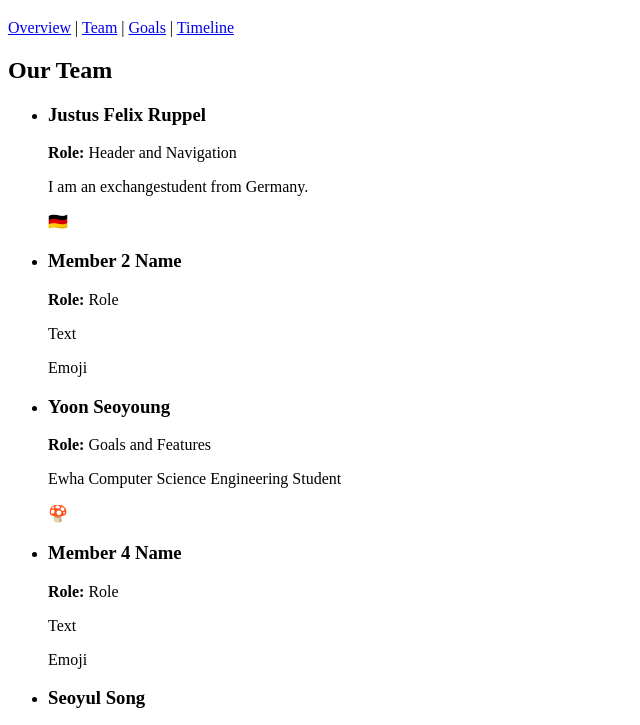
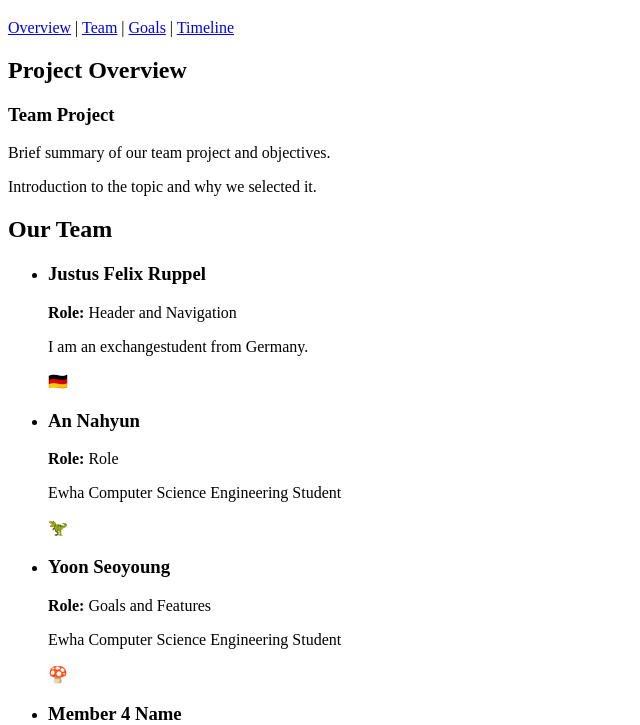
Before and after one commit to 3iubae/team-project-homepage, a plain HTML site: page index.html in a window 1280 px wide. Shown: the part 61-786 px from the top of the page, without its empty margins (0-640 px from the left). Drawn offline with Linux system fonts and the light colour scheme.

Commit message:
Add project overview section

```diff
--- a/index.html
+++ b/index.html
@@ -18,7 +18,10 @@
 <main>
 <!-- Feature sections will be added here by different members -->
     <section id="overview">
-
+    <h2>Project Overview</h2>
+    <h3>Team Project</h3>
+    <p>Brief summary of our team project and objectives.</p>
+    <p>Introduction to the topic and why we selected it.</p>
     </section>
 
     <section id="team">
@@ -31,10 +34,10 @@
                 <p>🇩🇪</p>
             </li>
             <li>
-                <h3>Member 2 Name</h3>
+                <h3>An Nahyun</h3>
                 <p><strong>Role:</strong> Role</p>
-                <p>Text</p>
-                <p>Emoji</p>
+                <p>Ewha Computer Science Engineering Student</p>
+                <p>🦖</p>
             </li>
             <li>
                 <h3>Yoon Seoyoung</h3>
```
Also changed, not shown: 1 other file.
